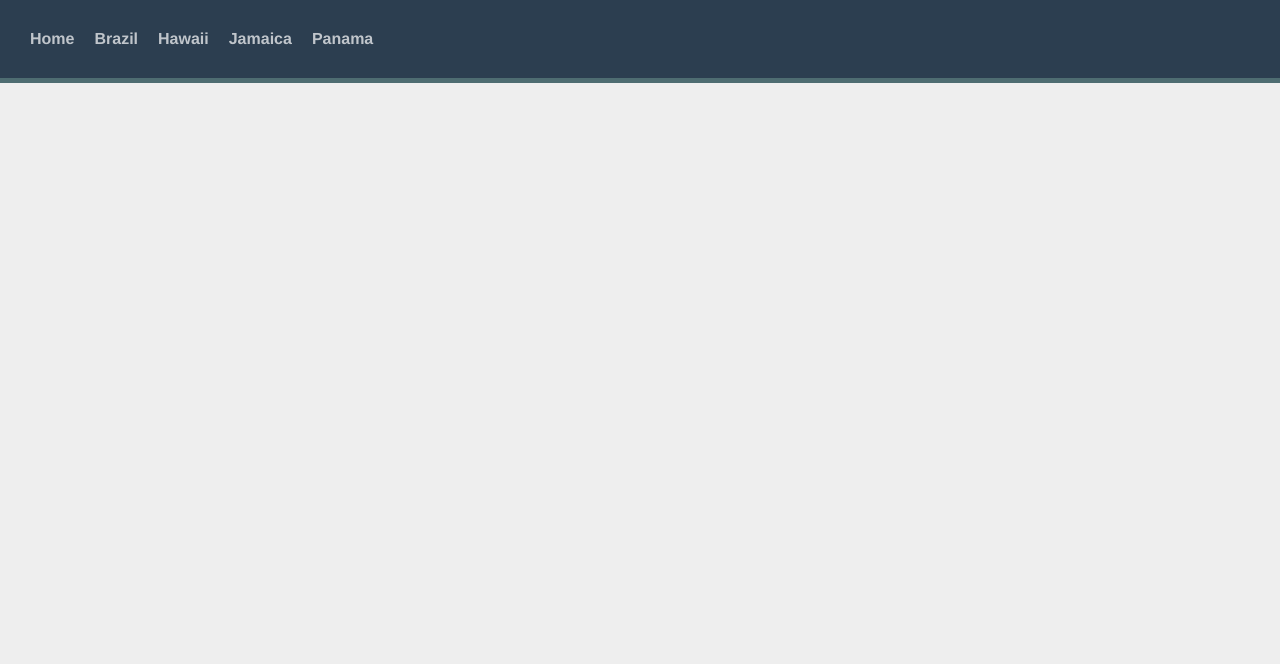
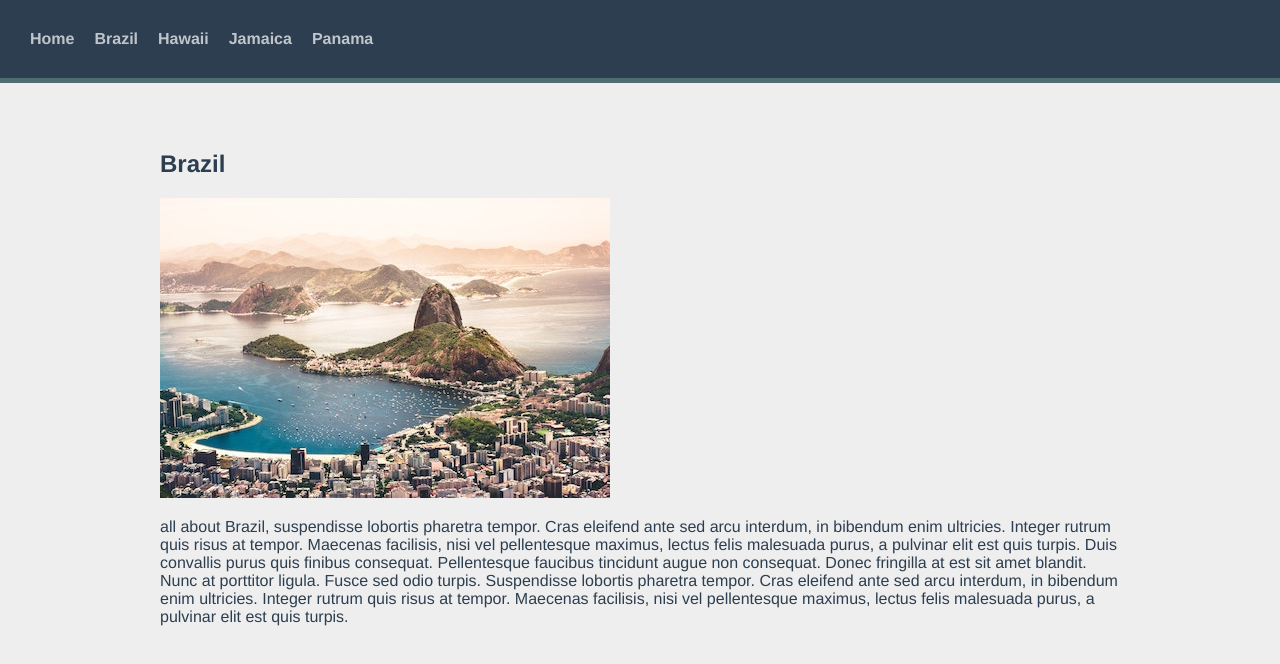
Before and after one commit to daniel008/vue-school-travel-app1, a Vue app: page /destination/1 in a window 1280 px wide. Shown: the top 664 px of the page. Built offline with nearby package versions, Linux system fonts and the light colour scheme.

Commit message:
Dynamic Routes

```diff
--- /dev/null
+++ b/src/views/DestionationShow.vue
@@ -0,0 +1,25 @@
+<template>
+  <section class="destination">
+    <h1>{{destination.name}}</h1>
+    <div class="destination-detaila">
+      <img :src="`/images/${destination.image}`" :alt="destination.name">
+      <p>{{destination.description}}</p>
+    </div>
+  </section>
+</template>
+
+<script>
+import sourceData from '@/data.json'
+
+export default {
+  computed: {
+    destinationId() {
+      return parseInt(this.$route.params.id)
+    },
+
+    destination() {
+      return sourceData.destinations.find(destination => destination.id === this.destinationId)
+    }
+  }
+}
+</script>
```
Also changed, not shown: src/router/index.js (+6 -5 lines), src/views/About.vue (renamed from src/view/About.vue), src/views/Brazil.vue (renamed from src/view/Brazil.vue), src/views/Hawaii.vue (renamed from src/view/Hawaii.vue), src/views/Home.vue (renamed from src/view/Home.vue), src/views/Jamaica.vue (renamed from src/view/Jamaica.vue), src/views/Panama.vue (renamed from src/view/Panama.vue).
